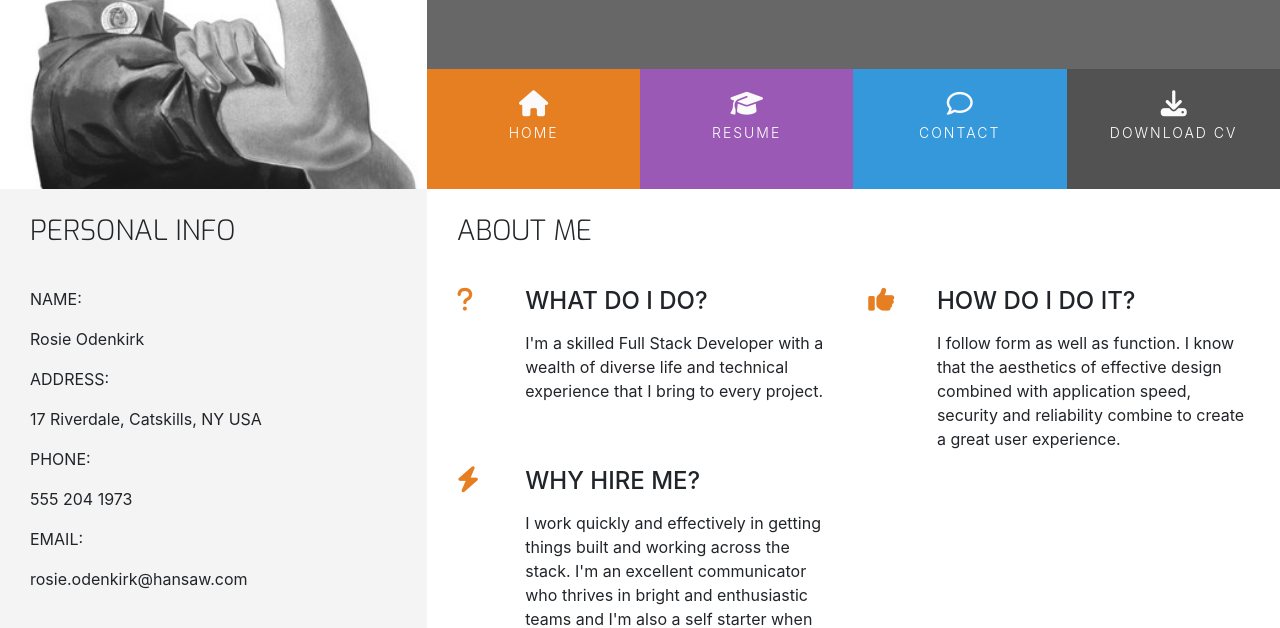
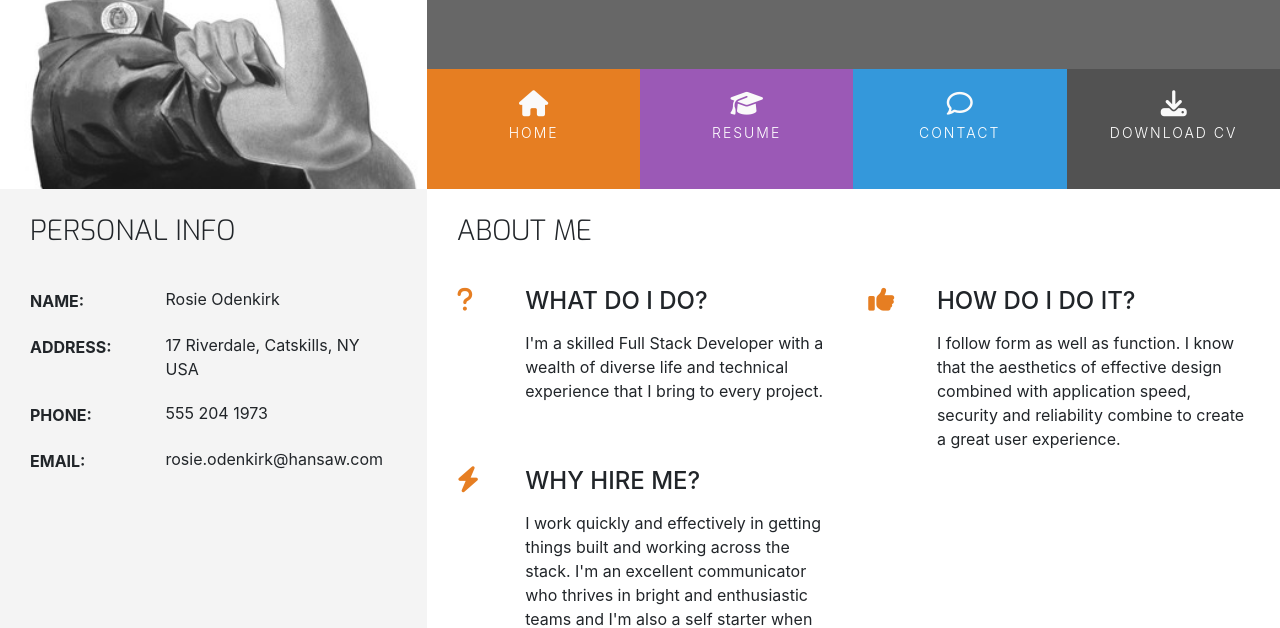
Before and after one commit to maevecrossan/ucd-resume, a plain HTML site: page index.html in a window 1280 px wide. Shown: the part 180-808 px from the top of the page. Drawn offline with nearby package versions, Linux system fonts and the light colour scheme.

Commit message:
Add styling to info section.

```diff
--- a/assets/css/style.css
+++ b/assets/css/style.css
@@ -223,3 +223,36 @@ footer {
 .three-reasons-heading {
     margin-bottom: 15px;
 }
+
+.personal-info-item {
+    margin-bottom: 20px;
+    display: block;
+    clear: both;
+}
+
+.personal-info-item .key,
+.personal-info-item .value {
+    padding-right: 8px;
+    display: inline-block;
+}
+
+.personal-info-item .key p,
+.personal-info-item .value p {
+    margin: 0;
+}
+
+.personal-info-item .key {
+    width: 30%;
+    margin-right: 21px;
+    padding-top: 2px;
+    vertical-align: top;
+}
+
+.personal-info-item .key p {
+    font-weight: 700;
+}
+
+.personal-info-item .value {
+    position: relative;
+    width: 60%;
+}
```
